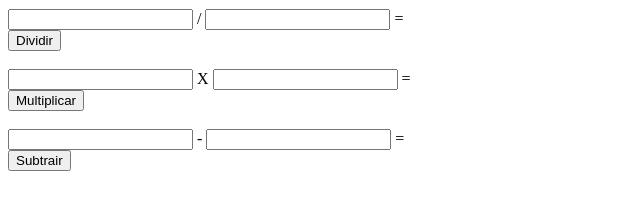
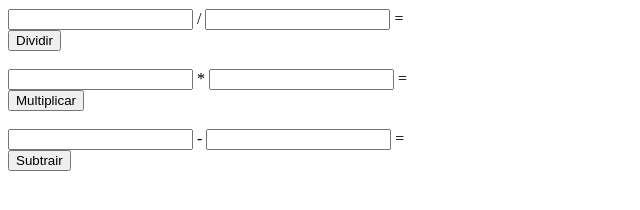
Before and after one commit to jujubusch/Teste-do-reposit-rio, a plain HTML site: page index.html in a window 1280 px wide. Shown: the part 224-434 px from the top of the page, 0-640 px from the left. Drawn offline with Linux system fonts and the light colour scheme.

Commit message:
asteriscoooooo

```diff
--- a/index.html
+++ b/index.html
@@ -43,7 +43,7 @@
     </div>
     <div>
         <input type="number" id="numero5">
-        <span> X </span>
+        <span> * </span>
         <input type="number" id="numero6">
         <span>=</span>
         <span id="resultado3"></span>
```
